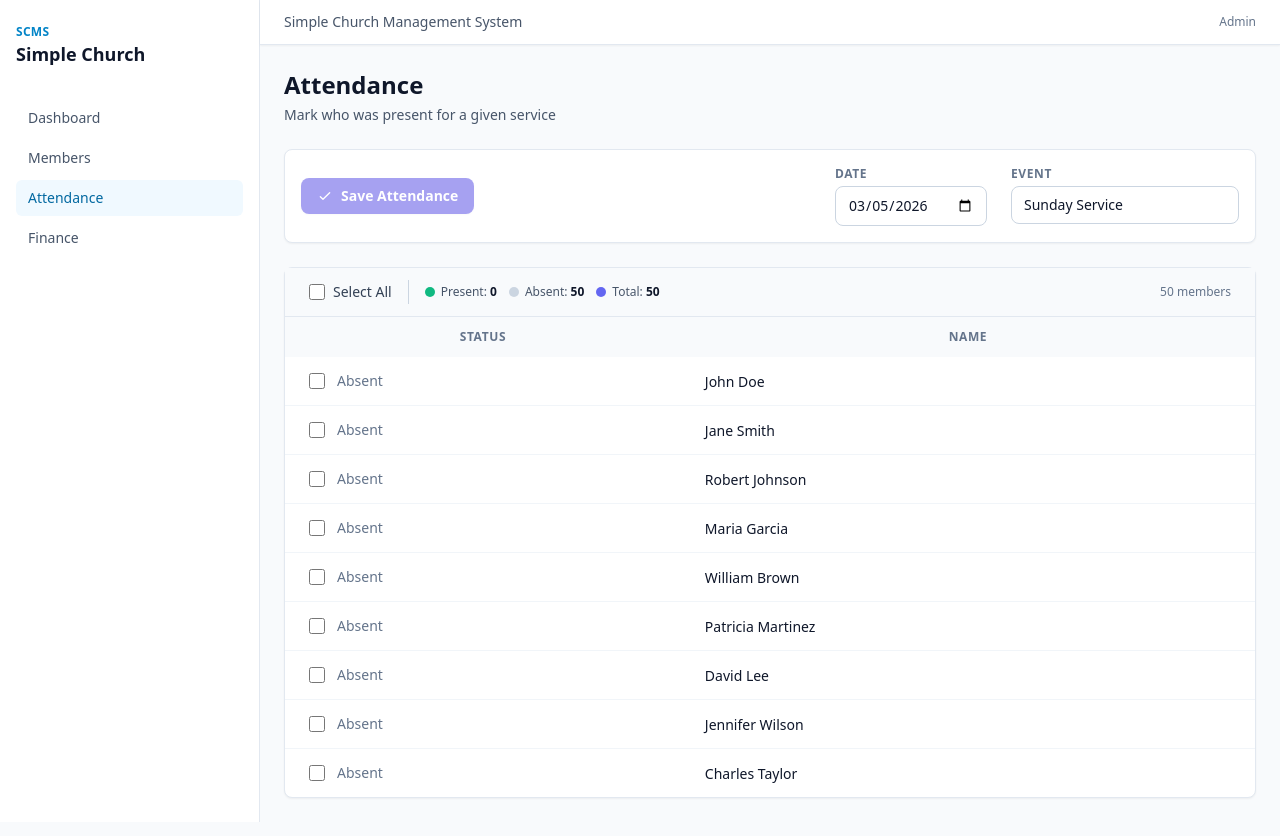
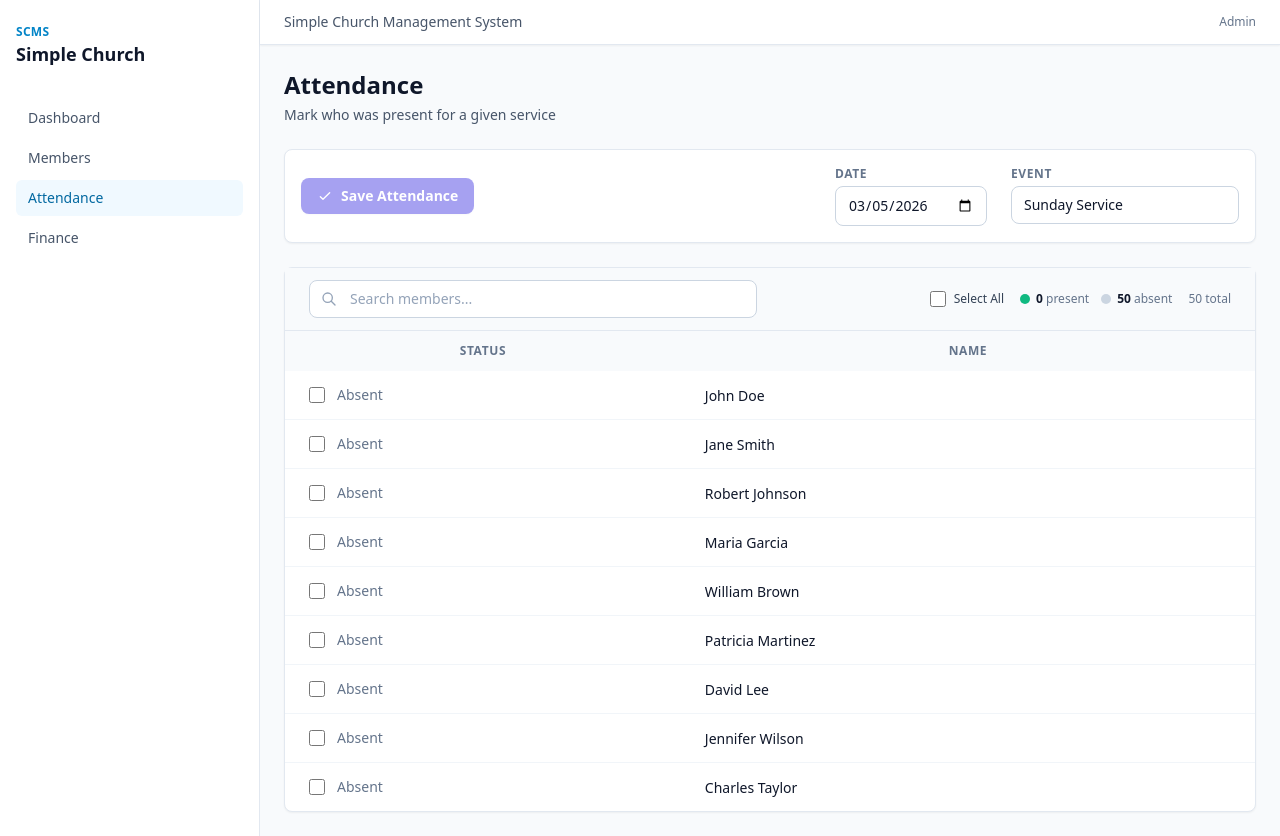
Before and after one commit to romerojhh/scms, a React (Vite) app in the folder church-management-system/: page /attendance in a window 1280 px wide. Built offline with nearby package versions, Linux system fonts and the light colour scheme.

Commit message:
add search functionality

```diff
--- a/church-management-system/src/pages/AttendancePage.tsx
+++ b/church-management-system/src/pages/AttendancePage.tsx
@@ -1,4 +1,4 @@
-import { useState, useEffect, useRef, useMemo } from 'react'
+import { useState, useEffect, useRef, useMemo, useCallback } from 'react'
 import { useMembers } from '../hooks/useMembers'
 import { useAttendanceByDate } from '../hooks/useAttendanceByDate'
 import { saveAttendance } from '../api/client'
@@ -21,6 +21,8 @@ export function AttendancePage() {
   const [message, setMessage] = useState<{ text: string; type: 'success' | 'error' } | null>(null)
   const messageTimeoutRef = useRef<number | null>(null)
   const [selectAll, setSelectAll] = useState(false)
+  const [searchQuery, setSearchQuery] = useState('')
+  const tableContainerRef = useRef<HTMLDivElement>(null)
 
   const members = membersData?.items ?? []
   const totalMembers = members.length
@@ -124,6 +126,48 @@ export function AttendancePage() {
       return current !== original
     })
   }, [members, recordsMap, attendanceData])
+
+  const filteredMembers = useMemo(() => {
+    if (!searchQuery.trim()) return members
+    const query = searchQuery.toLowerCase()
+    return members.filter(member =>
+      member.full_name.toLowerCase().includes(query)
+    )
+  }, [members, searchQuery])
+
+  const handleSearchChange = (e: React.ChangeEvent<HTMLInputElement>) => {
+    setSearchQuery(e.target.value)
+  }
+
+  const clearSearch = () => {
+    setSearchQuery('')
+  }
+
+  const scrollToMember = useCallback((memberId: string) => {
+    const element = document.getElementById(`member-row-${memberId}`)
+    if (element && tableContainerRef.current) {
+      const container = tableContainerRef.current
+      const elementTop = element.offsetTop
+      const containerHeight = container.clientHeight
+      const elementHeight = element.clientHeight
+      const scrollTo = elementTop - (containerHeight / 2) + (elementHeight / 2)
+      container.scrollTo({
+        top: Math.max(0, scrollTo),
+        behavior: 'smooth'
+      })
+      element.classList.add('bg-indigo-50')
+      setTimeout(() => {
+        element.classList.remove('bg-indigo-50')
+      }, 2000)
+    }
+  }, [])
+
+  const handleSearchKeyDown = (e: React.KeyboardEvent<HTMLInputElement>) => {
+    if (e.key === 'Enter' && filteredMembers.length > 0) {
+      const firstMember = filteredMembers[0]
+      scrollToMember(firstMember.member_id)
+    }
+  }
 
   const isLoading = membersLoading || attendanceLoading
 
@@ -230,7 +274,35 @@ export function AttendancePage() {
       <div className="rounded-lg border border-slate-200 bg-white shadow-sm">
         <div className="border-b border-slate-200 bg-slate-50 px-4 py-3 sm:px-6">
           <div className="flex flex-col gap-4 sm:flex-row sm:items-center sm:justify-between">
-            <div className="flex flex-wrap items-center gap-4">
+            <div className="relative flex-1 max-w-md">
+              <div className="pointer-events-none absolute inset-y-0 left-0 flex items-center pl-3">
+                <svg className="h-4 w-4 text-slate-400" fill="none" stroke="currentColor" viewBox="0 0 24 24">
+                  <path strokeLinecap="round" strokeLinejoin="round" strokeWidth={2} d="M21 21l-6-6m2-5a7 7 0 11-14 0 7 7 0 0114 0z" />
+                </svg>
+              </div>
+              <input
+                type="text"
+                placeholder="Search members..."
+                value={searchQuery}
+                onChange={handleSearchChange}
+                onKeyDown={handleSearchKeyDown}
+                className="w-full rounded-lg border border-slate-300 bg-white py-2 pl-10 pr-10 text-sm text-slate-900 outline-none transition-all placeholder:text-slate-400 hover:border-slate-400 focus:border-indigo-500 focus:ring-2 focus:ring-indigo-500/20"
+              />
+              {searchQuery && (
+                <button
+                  type="button"
+                  onClick={clearSearch}
+                  className="absolute inset-y-0 right-0 flex items-center pr-3 text-slate-400 hover:text-slate-600"
+                >
+                  <svg className="h-4 w-4" fill="none" stroke="currentColor" viewBox="0 0 24 24">
+                    <path strokeLinecap="round" strokeLinejoin="round" strokeWidth={2} d="M6 18L18 6M6 6l12 12" />
+                  </svg>
+                </button>
+              )}
+            </div>
+
+            <div className="flex items-center gap-4 text-xs text-slate-500">
+              <div className="flex items-center gap-2">
                 <label className="relative flex items-center gap-2 cursor-pointer group">
                   <input
                     type="checkbox"
@@ -238,30 +310,23 @@ export function AttendancePage() {
                     onChange={(e) => handleSelectAll(e.target.checked)}
                     className="h-4 w-4 rounded border-slate-300 text-indigo-600 transition-all hover:border-indigo-400 focus:ring-2 focus:ring-indigo-500/20"
                   />
-                <span className="text-sm font-medium text-slate-700 group-hover:text-indigo-600 transition-colors">
+                  <span className="font-medium text-slate-700 group-hover:text-indigo-600 transition-colors">
                     Select All
                   </span>
                 </label>
-
-              <div className="h-4 w-px bg-slate-300 sm:h-6" />
+              </div>
 
               <div className="flex items-center gap-3">
                 <div className="flex items-center gap-1.5">
                   <div className="h-2.5 w-2.5 rounded-full bg-emerald-500" />
-                  <span className="text-xs text-slate-600">Present: <strong className="text-slate-900">{presentCount}</strong></span>
+                  <span><strong className="text-slate-900">{presentCount}</strong> present</span>
                 </div>
                 <div className="flex items-center gap-1.5">
                   <div className="h-2.5 w-2.5 rounded-full bg-slate-300" />
-                  <span className="text-xs text-slate-600">Absent: <strong className="text-slate-900">{absentCount}</strong></span>
-                </div>
-                <div className="flex items-center gap-1.5">
-                  <div className="h-2.5 w-2.5 rounded-full bg-indigo-500" />
-                  <span className="text-xs text-slate-600">Total: <strong className="text-slate-900">{totalMembers}</strong></span>
-                </div>
+                  <span><strong className="text-slate-900">{absentCount}</strong> absent</span>
                 </div>
               </div>
 
-            <div className="text-xs text-slate-500">
               {isLoading ? (
                 <div className="flex items-center gap-2">
                   <svg className="h-4 w-4 animate-spin" viewBox="0 0 24 24">
@@ -271,13 +336,13 @@ export function AttendancePage() {
                   <span>Loading...</span>
                 </div>
               ) : (
-                <span>{totalMembers} member{totalMembers !== 1 ? 's' : ''}</span>
+                <span>{totalMembers} total</span>
               )}
             </div>
           </div>
         </div>
 
-        <div className="max-h-[480px] overflow-y-auto">
+        <div className="max-h-[480px] overflow-y-auto" ref={tableContainerRef}>
           {isLoading ? (
             <div className="flex items-center justify-center py-12">
               <div className="text-center">
@@ -305,12 +370,13 @@ export function AttendancePage() {
                 </tr>
               </thead>
               <tbody className="divide-y divide-slate-100">
-                {members.map((member) => {
+                {filteredMembers.map((member) => {
                   const record = recordsMap.get(member.member_id)
                   const checked = record?.present ?? false
                   return (
                     <tr
                       key={member.member_id}
+                      id={`member-row-${member.member_id}`}
                       className="transition-colors hover:bg-slate-100"
                     >
                       <td className="px-4 py-3 sm:px-6">
```
Lines whose indentation alone changed are shown as unchanged.
